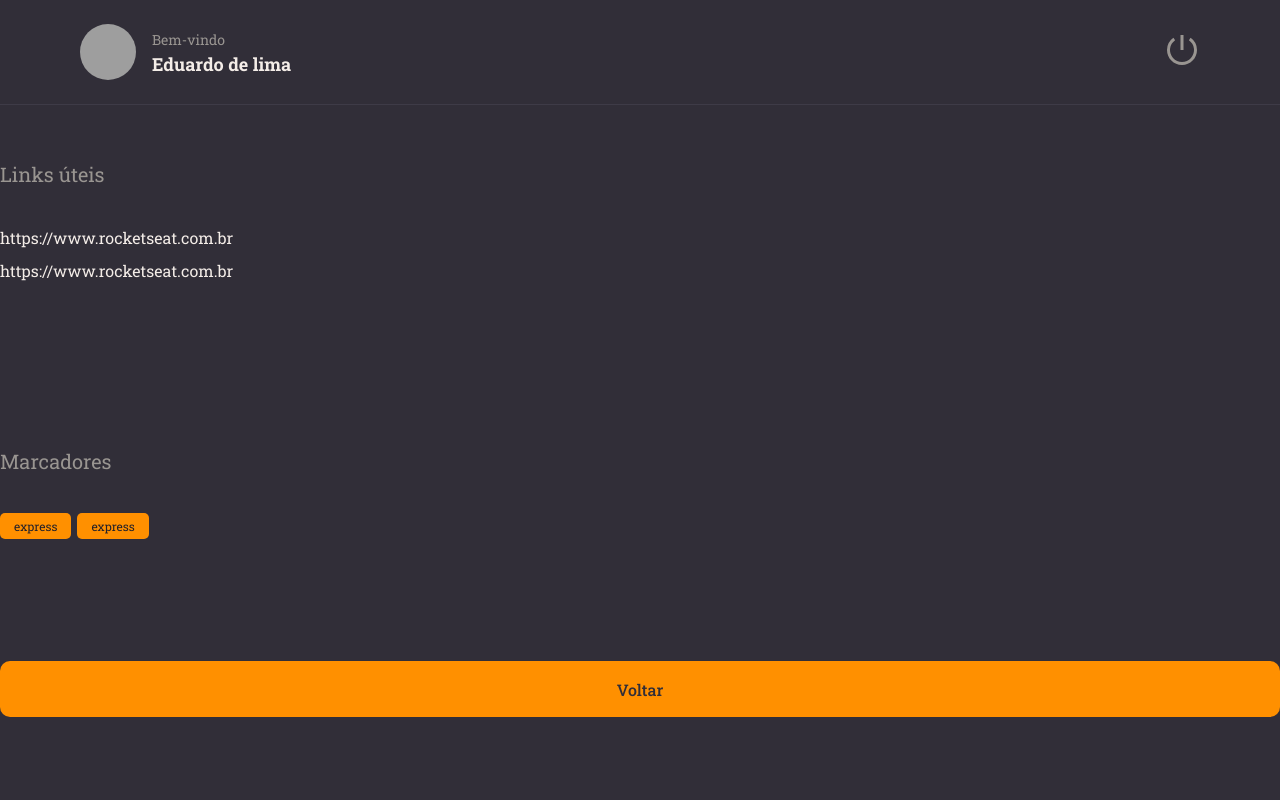
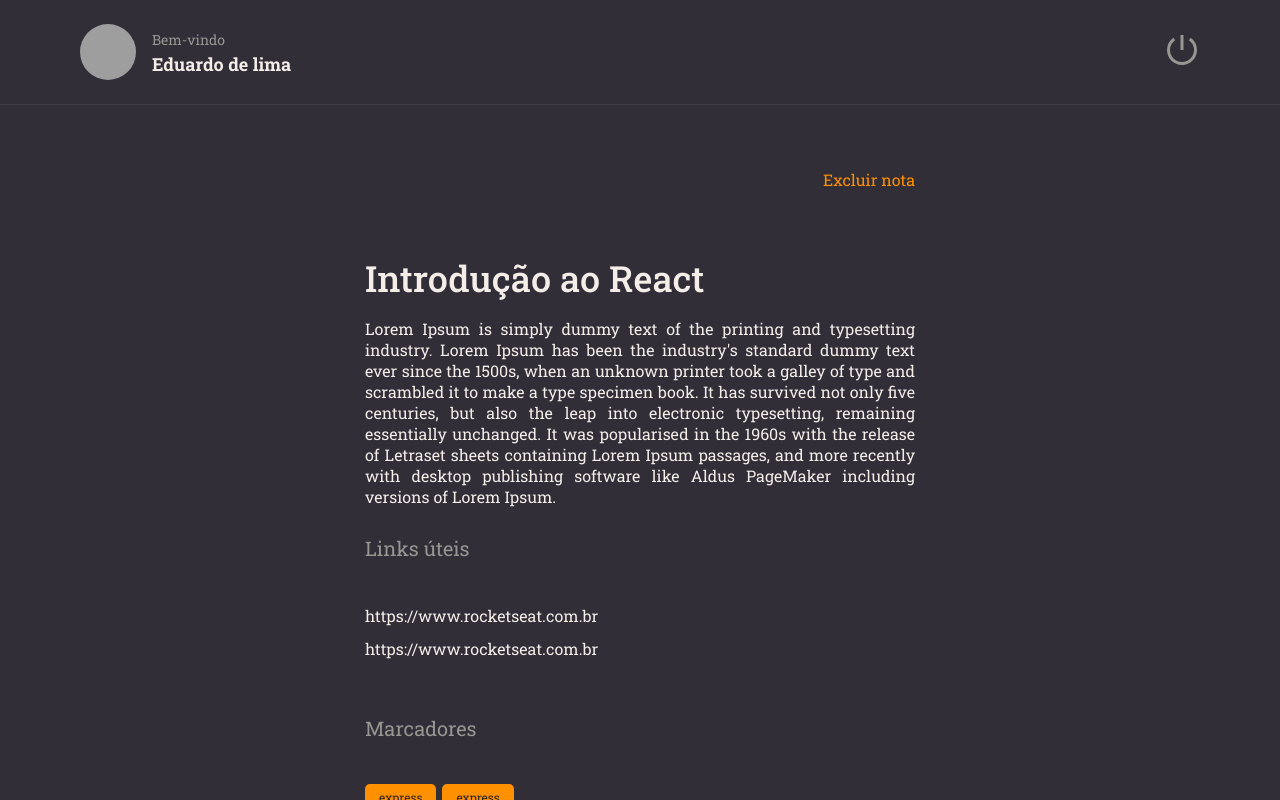
Before and after one commit to Eduardoex/fronend, a React (Vite) app in the folder rocketnotes/: page / in a window 1280 px wide. Built offline with nearby package versions, Linux system fonts and the light colour scheme; grey boxes are pictures that could not be loaded.

Commit message:
buttontext

```diff
--- /dev/null
+++ b/rocketnotes/src/components/buttonText/index.jsx
@@ -0,0 +1,12 @@
+import { Container } from "./styles";
+
+export function ButtonText ({ title , ...rest}){
+  return (
+    <Container
+      type="button"
+      {...rest}
+      >
+      {title}
+    </Container>
+  );
+}
--- /dev/null
+++ b/rocketnotes/src/components/buttonText/styles.js
@@ -0,0 +1,9 @@
+import styled from "styled-components"
+
+export const Container = styled.button `
+background: none;
+color: ${({ theme }) => theme.COLORS.ORANGE};
+
+border: none;
+font-size: 16px;
+`
--- a/rocketnotes/src/components/section/styles.js
+++ b/rocketnotes/src/components/section/styles.js
@@ -1,14 +1,14 @@
 import styled from "styled-components"
 
 export const Container = styled.section`
-margin: 56px 0 28px;
+margin: 28px 0;
 > h2 {
   border-bottom-width: 1px ;
   border-bottom-style: solid ;
   border-bottom: ${({theme})=> theme.COLORS.BACKGROUND_700};
 
   padding-bottom: 16px;
-  margin-bottom: 24px;
+  margin-bottom: 28px;
 
   color: ${({theme}) => theme.COLORS.GRAY_100};
   font-size: 20px;
--- a/rocketnotes/src/pages/Details/index.jsx
+++ b/rocketnotes/src/pages/Details/index.jsx
@@ -1,9 +1,11 @@
-import {Container, Links} from "./styles"
+import {Container, Links, Content} from "./styles"
 
+import { Tag } from "../../components/tag"
 import { Header } from "../../components/header"
 import { Button } from "../../components/button"
 import { Section } from "../../components/section"
-import { Tag } from "../../components/tag"
+import { ButtonText } from "../../components/buttonText"
+
 
 export function Details(){
 
@@ -11,6 +13,25 @@
   return(
     <Container>
       <Header />
+
+      <main>
+        <Content>
+          <ButtonText title="Excluir nota"/>
+          <h1>
+            Introdução ao React
+          </h1>
+          <p>
+          Lorem Ipsum is simply dummy text of the printing and typesetting industry.
+          Lorem Ipsum has been the industry's standard dummy text ever since the 1500s,
+          when an unknown printer took a galley of type and scrambled it to make a type
+          specimen book. It has survived not only five centuries, but also the leap into
+          electronic typesetting, remaining essentially unchanged. It was popularised in
+          the 1960s with the release of Letraset sheets containing Lorem Ipsum passages,
+          and more recently with desktop publishing software like Aldus PageMaker including
+          versions of Lorem Ipsum.
+          </p>
+
+
         <Section title="Links úteis">
           <Links>
             <li><a href="#">https://www.rocketseat.com.br</a></li>
@@ -27,6 +48,8 @@
 
 
        <Button title = "Voltar"/>
+      </Content>
+    </main>
     </Container>
   )
 }
--- a/rocketnotes/src/pages/Details/styles.js
+++ b/rocketnotes/src/pages/Details/styles.js
@@ -10,7 +10,13 @@
  grid-template-rows: 105px auto;
  grid-template-areas:
  "Header"
- "content"
+ "content";
+
+ > main {
+  grid-area: content;
+  overflow-y: scroll;
+  padding: 64px 0;
+ }
 
  `
 export const Links = styled.ul`
@@ -23,3 +29,28 @@
     color: ${({theme}) => theme.COLORS.WHITE}
   }
 }`
+
+export const Content = styled.div`
+  max-width: 550px;
+  margin: 0 auto;
+
+  display: flex;
+  flex-direction: column;
+
+  > button:first-child{
+    align-self: end;
+
+  }
+
+  > h1 {
+    font-size: 36px;
+    font-weight: 500;
+    padding-top: 64px;
+  }
+
+  > p {
+    font-size: 16px;
+    margin-top: 16px;
+    text-align: justify;
+  }
+`
```
Lines whose indentation alone changed are shown as unchanged.
